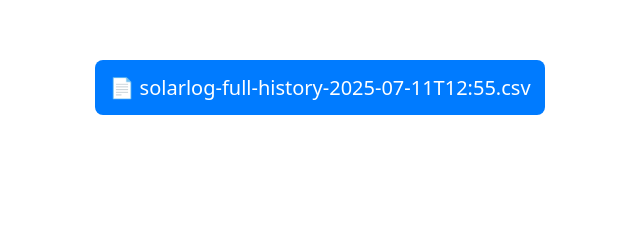
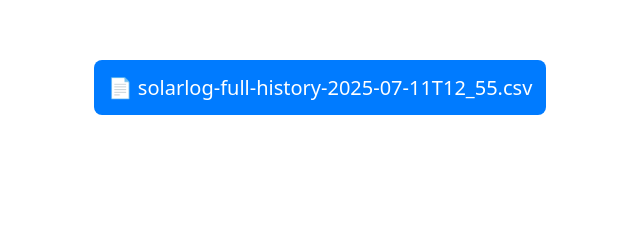
Before and after one commit to USN-Porsgrunn-Smart-Grid-LAB/Solardata, a plain HTML site: page index.html in a window 1280 px wide. Shown: the part 264-504 px from the top of the page, 320-960 px from the left. Drawn offline with Linux system fonts and the light colour scheme.

Commit message:
Fix broken url to .csv file

```diff
--- a/index.html
+++ b/index.html
@@ -54,11 +54,10 @@
     <header></header>
     <main>
       <a
-        href="./data/solarlog/solarlog-full-history-2025-07-11T12:55.csv"
+        href="./data/solarlog/solarlog-full-history-2025-07-11T12_55.csv"
         download
         class="button"
-        >📄 solarlog-full-history-2025-07-11T12:55.csv</a
-      >
+      >📄 solarlog-full-history-2025-07-11T12_55.csv</a>
     </main>
     <footer>
       <ul>
```
